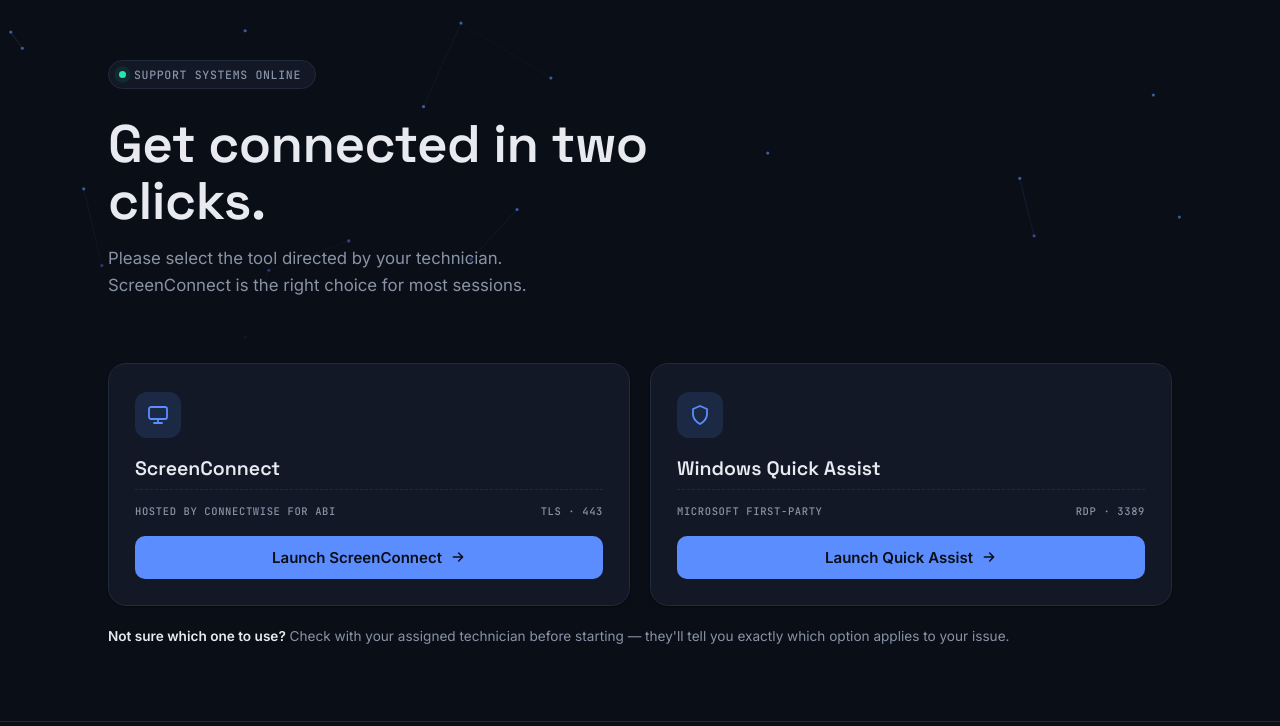
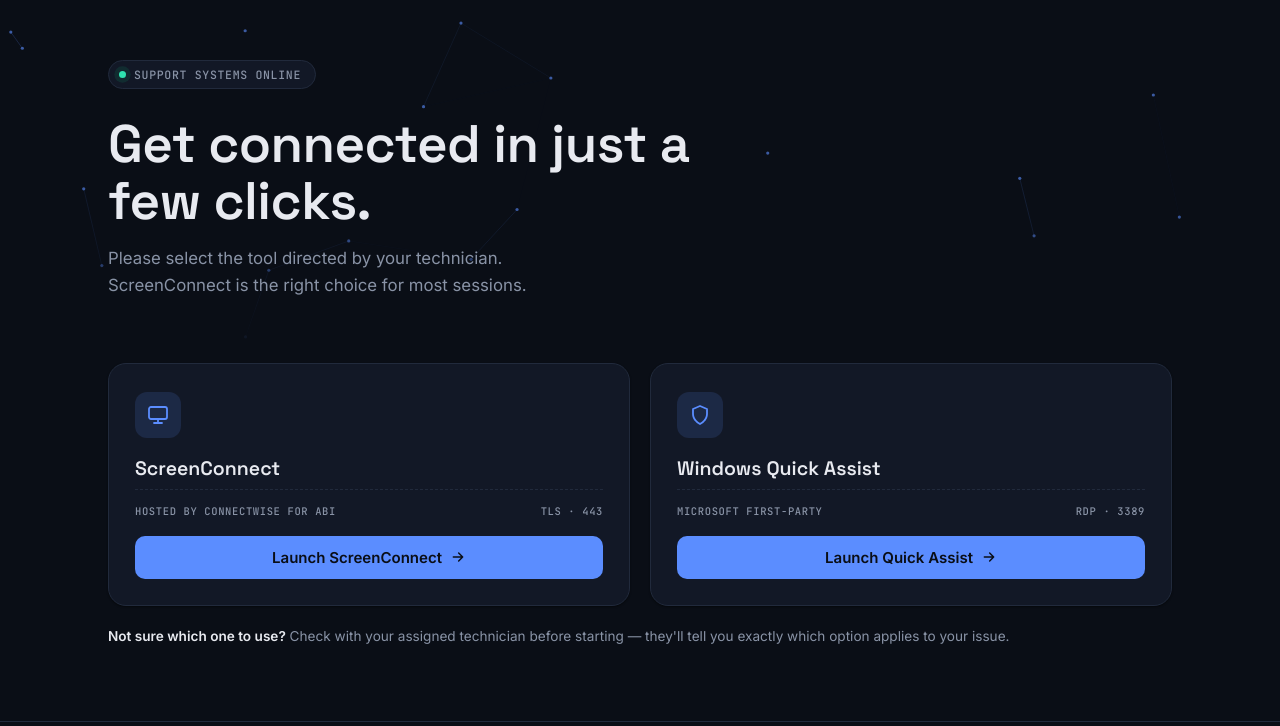
Before and after one commit to abi-gh/abi-gh.github.io, a plain HTML site: page index.html in a window 1280 px wide. Shown: the part 88-814 px from the top of the page. Drawn offline with Linux system fonts and the light colour scheme.

Commit message:
Update index.html

```diff
--- a/index.html
+++ b/index.html
@@ -47,7 +47,7 @@
     <div class="wrap">
       <div class="hero-inner">
         <div class="status-pill"><span class="status-dot"></span>Support systems online</div>
-        <h1>Get connected in two clicks.</h1>
+        <h1>Get connected in just a few  clicks.</h1>
         <p>Please select the tool directed by your technician. ScreenConnect is the right choice for most sessions.</p>
       </div>
     </div>
```
